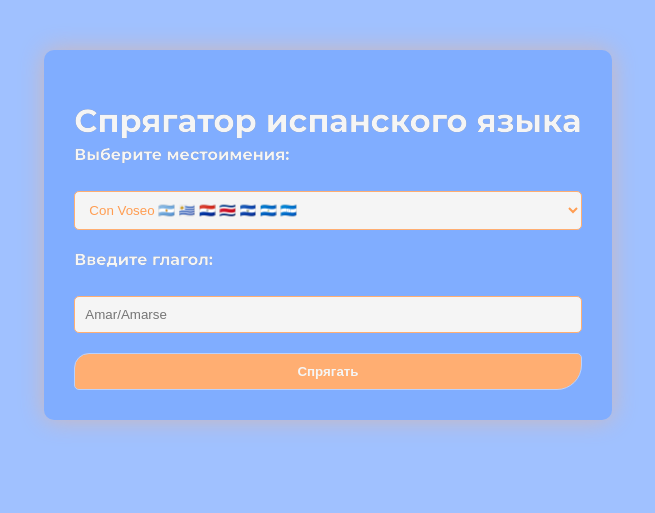
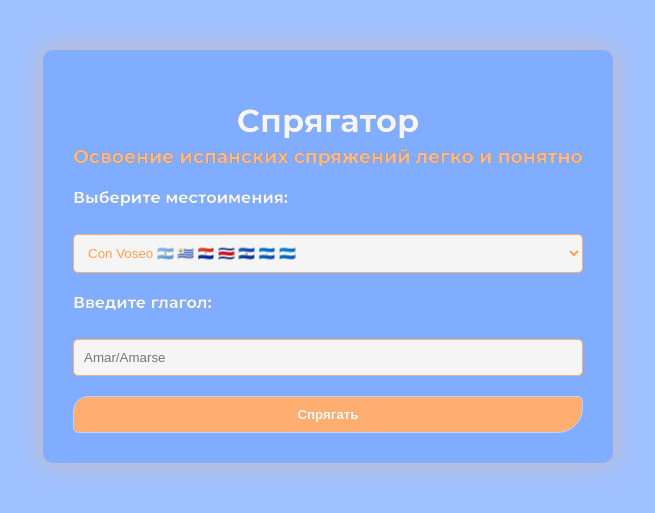
Before and after one commit to IlyaMckay/Spanish-verbs-conjugator, a Flask app: page / in a window 1280 px wide. Shown: the top 513 px of the page, without its empty margins (312-967 px from the left). Run offline with Flask 3, Linux system fonts and the light colour scheme.

Commit message:
upd main info

```diff
--- a/app/templates/index.html
+++ b/app/templates/index.html
@@ -1,22 +1,31 @@
 <!doctype html>
 <html lang="en">
+
 <head>
     <meta charset="UTF-8">
     <meta name="viewport" content="width=device-width, initial-scale=1.0">
     <title>Spanish Verb Conjugator</title>
     <link rel="stylesheet" href="{{ url_for('static', filename='css/styles.css') }}">
 </head>
+
 <body>
-    <main class="main" style="width: max-content">
-        <h1 class="main__header">Спрягатор испанского языка</h1>
+    <main class="main">
+        <h1 class="main__header">Спрягатор</h1>
         <form action="/result" method="post" class="form">
+            <h3 class="main__description">Освоение испанских спряжений легко и понятно</h3>
             <div class="form__group">
                 <label for="region" class="form__label">Выберите местоимения:</label>
                 <br>
                 <select id="region" name="region" class="form__select">
-                    <option value="argentina" {% if region == "argentina" %}selected{% endif %}>Con Voseo 🇦🇷 🇺🇾 🇵🇾 🇨🇷 🇸🇻 🇳🇮 🇭🇳</option>
-                    <option value="espana" {% if region == "espana" %}selected{% endif %}>Vosotros 🇪🇸 🇬🇶</option>
-                    <option value="mexico" {% if region == "mexico" %}selected{% endif %}>Sin Voseo 🇲🇽 🇨🇴 🇻🇪 🇨🇺 🇵🇪 🇨🇱 🇧🇴 🇪🇨 🇵🇦 🇩🇴 🇺🇸 🇬🇹 🇮🇨</option>
+                    <option value="argentina" {% if region == "argentina" %}selected{% endif %}>
+                        Con Voseo 🇦🇷 🇺🇾 🇵🇾 🇨🇷 🇸🇻 🇳🇮 🇭🇳
+                    </option>
+                    <option value="espana" {% if region == "espana" %}selected{% endif %}>
+                        Vosotros 🇪🇸 🇬🇶
+                    </option>
+                    <option value="mexico" {% if region == "mexico" %}selected{% endif %}>
+                        Sin Voseo 🇲🇽 🇨🇴 🇻🇪 🇨🇺 🇵🇪 🇨🇱 🇧🇴 🇪🇨 🇵🇦 🇩🇴 🇺🇸 🇬🇹 🇮🇨
+                    </option>
                 </select>
             </div>
             <div class="form__group">
@@ -30,4 +39,5 @@
         </form>
     </main>
 </body>
+
 </html>
```
